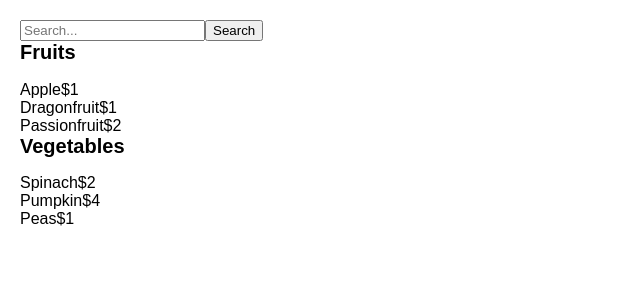
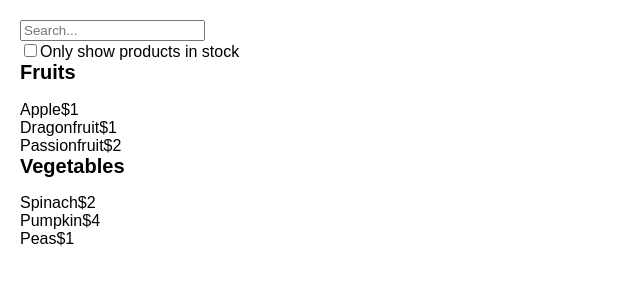
Before and after one commit to yunusnedim/groceries_via_react, a React (Create React App) app: page / in a window 1280 px wide. Shown: the top 300 px of the page, without its empty margins (0-640 px from the left). Built offline with nearby package versions, Linux system fonts and the light colour scheme.

Commit message:
SearchBar updates

```diff
--- a/src/App.js
+++ b/src/App.js
@@ -2,14 +2,21 @@ import React, {useState} from 'react';
 
 function SearchBar() {
     return (
-        <div>
+        <form>
             <input
                 type='search'
                 placeholder='Search...'
-                id='site-search'
+                id='site-search' //What does this ID do?
             ></input>
-            <button type='submit'>Search</button>
-        </div>
+            <br />
+            <input
+                type='checkbox'
+                id='stocked'
+                name='stocked'
+                value='stocked'
+            ></input>
+            <label htmlFor='stocked'>Only show products in stock</label>
+        </form>
     );
 }
 
```
